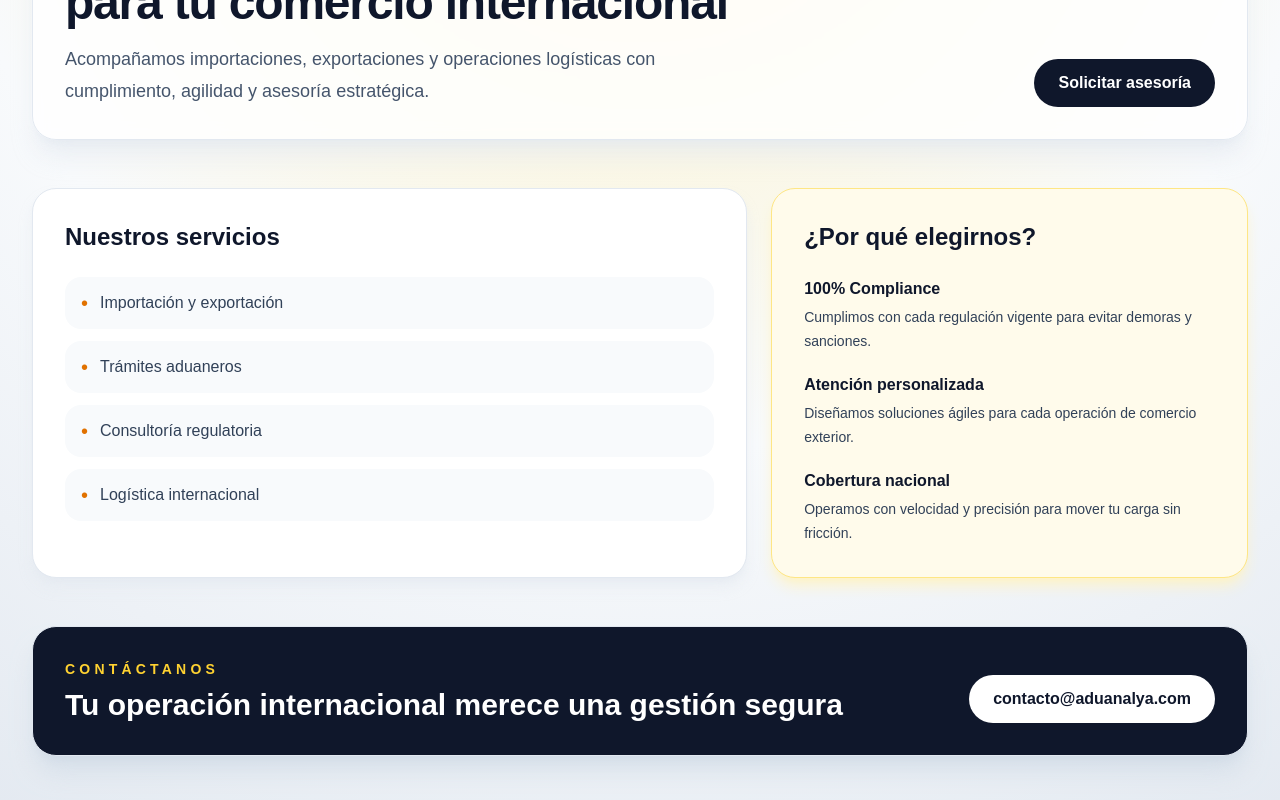
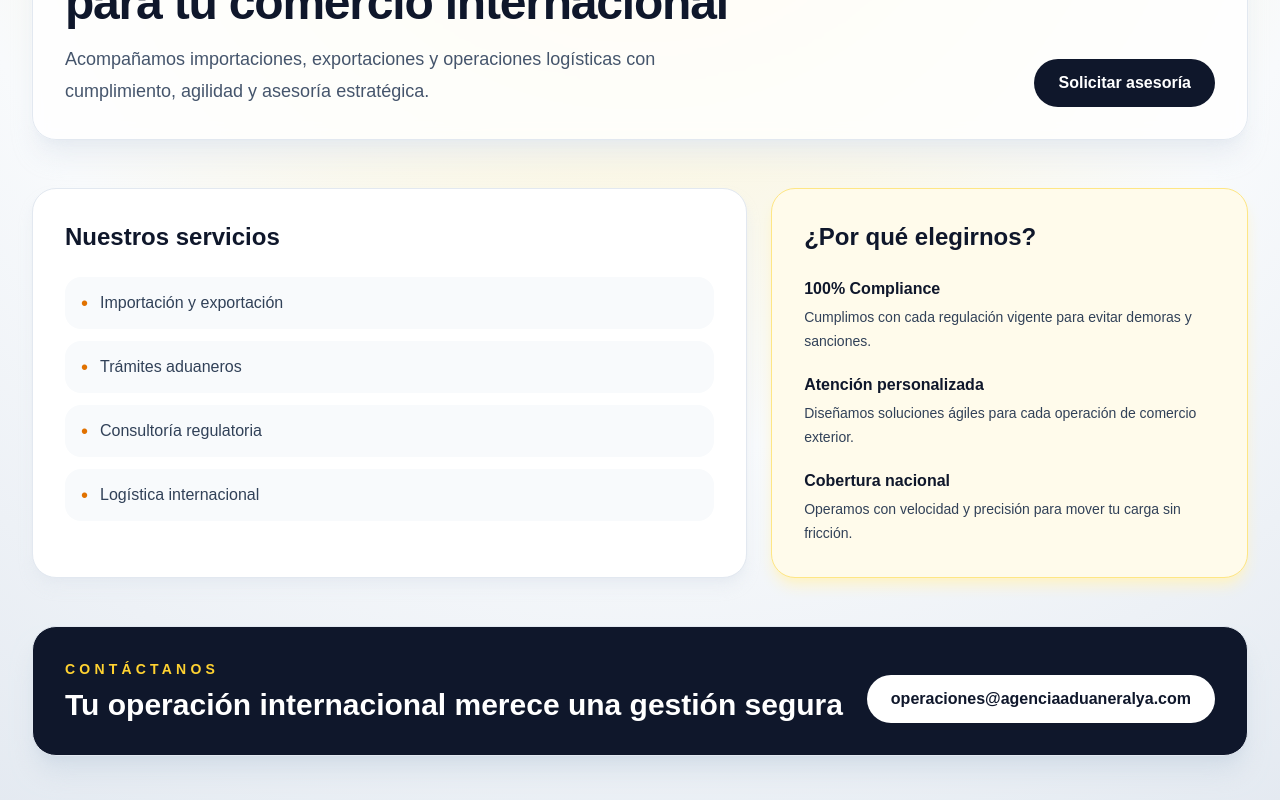
Before and after one commit to 007angel/AG-AD-01, a Next.js app: page / in a window 1280 px wide. Shown: the part 258-1058 px from the top of the page. Built offline with nearby package versions, Linux system fonts and the light colour scheme.

Commit message:
Cambio contacto.

```diff
--- a/src/app/page.tsx
+++ b/src/app/page.tsx
@@ -87,10 +87,10 @@ export default function Home() {
               </h2>
             </div>
             <a
-              href="mailto:contacto@aduanalya.com"
+              href="mailto:operaciones@agenciaaduaneralya.com"
               className="inline-flex items-center justify-center rounded-full bg-white px-6 py-3 font-semibold text-slate-900 transition hover:bg-slate-100"
             >
-              contacto@aduanalya.com
+              operaciones@agenciaaduaneralya.com
             </a>
           </div>
         </section>
```
